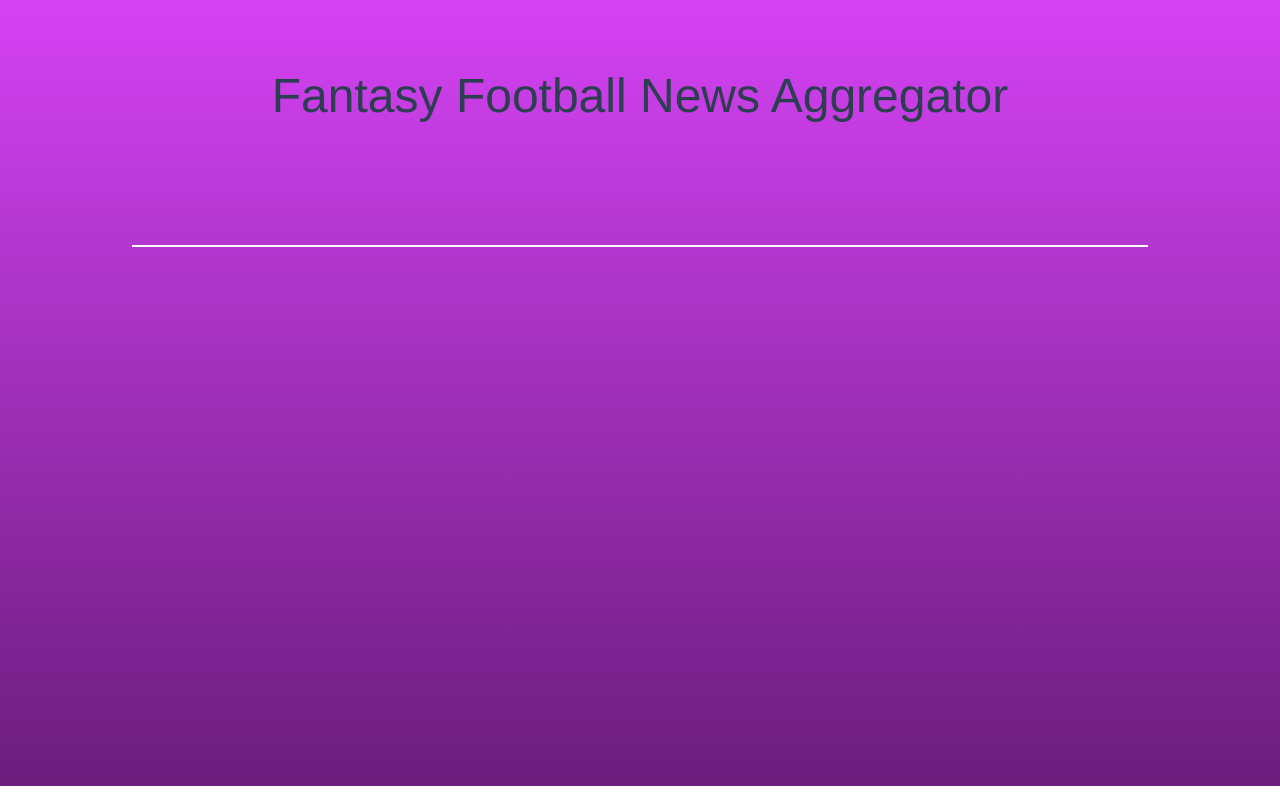
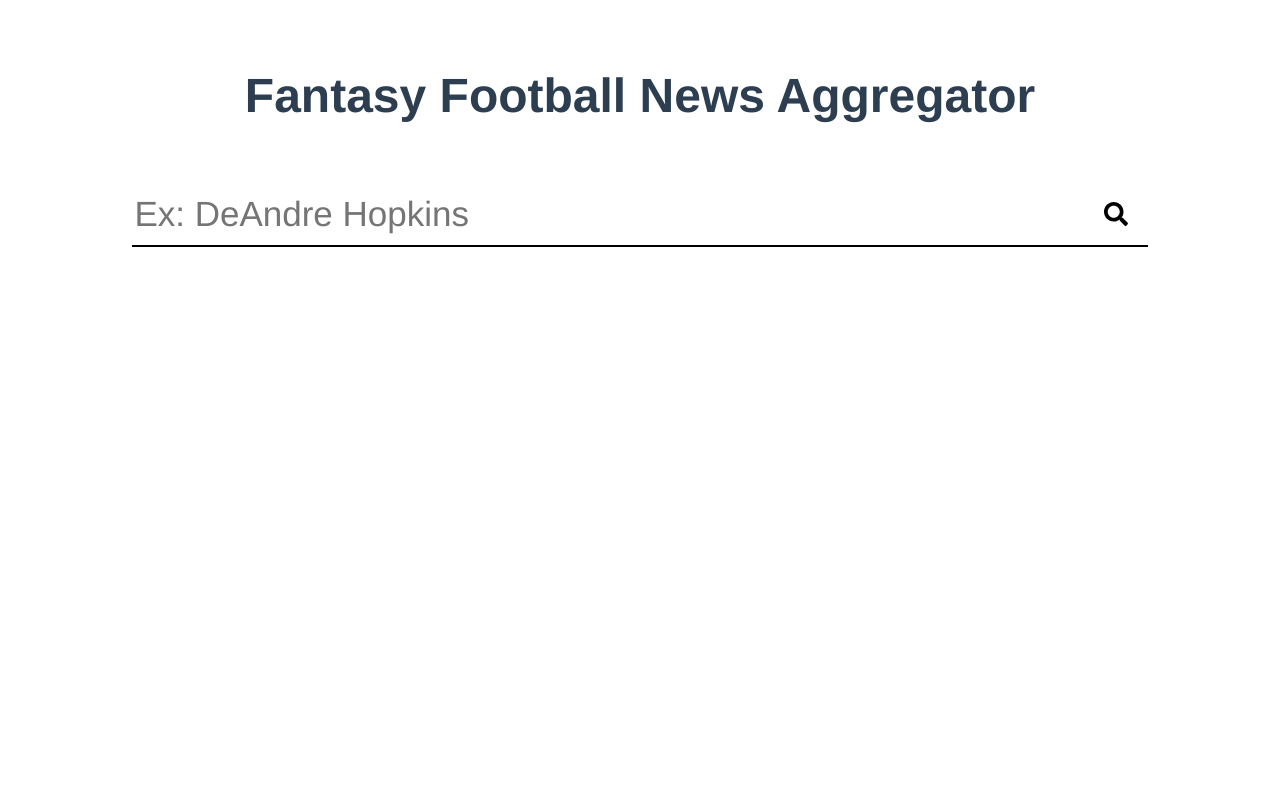
Before and after one commit to pnasciment0/ff-spa, a Vue app: page / in a window 1280 px wide. Built offline with nearby package versions, Linux system fonts and the light colour scheme.

Commit message:
added search button

```diff
--- a/public/index.html
+++ b/public/index.html
@@ -5,11 +5,11 @@
     <meta http-equiv="X-UA-Compatible" content="IE=edge">
     <meta name="viewport" content="width=device-width,initial-scale=1.0">
     <link rel="shortcut icon" href="<%= webpackConfig.output.publicPath %>football.ico">
+    <script defer src="https://use.fontawesome.com/releases/v5.0.8/js/all.js"></script>
     <title>Fantasy Football News Aggregator</title>
   </head>
   <body>
     <div id="app"></div>
-
     <!-- built files will be auto injected -->
   </body>
 </html>
--- a/src/App.vue
+++ b/src/App.vue
@@ -31,7 +31,7 @@ export default {
   padding-bottom: 100px;
 }
 html {
-  background: linear-gradient(#d442f4, #6b1d7c);
+  /*background: linear-gradient(#d442f4, #6b1d7c);*/
   background-repeat: no-repeat;
   min-height: 786px;
 }
@@ -39,5 +39,6 @@ html {
 #main-title {
   font-size: 48px;
   padding: 60px 0px;
+  font-weight: bold;
 }
 </style>
--- a/src/components/SearchBar.vue
+++ b/src/components/SearchBar.vue
@@ -1,6 +1,9 @@
 <template>
     <div class="search-bar-wrapper">
-        <input type="text" class="search-bar">
+        <input placeholder="Ex: DeAndre Hopkins" type="text" class="search-bar">
+        <button type="submit" class="search-button">
+            <i class="fas fa-search"></i>
+        </button>
     </div>
 </template>
 
@@ -11,24 +14,34 @@
 </script>
 
 <style scoped>
+    .search-bar-wrapper {
+        position: relative;
+    }
     .search-bar {
         width: 80%;
         height: 60px;
         background: transparent;
     }
     input[type=text] {
-        font-size: 45px;
+        font-size: 35px;
+        font-family: 'Avenir', Helvetica, Arial, sans-serif;
+        /*font-weight: bold;*/
     }
-    /*input:focus {*/
-        /*!*border: none;*!*/
-        /*border-bottom: 2px;*/
-        /*outline: none;*/
-    /*}*/
     input {
         border-top: none;
         border-left: none;
         border-right: none;
-        border-bottom: 2px white solid;
+        border-bottom: 2px solid #000;
         outline: none;
     }
+    .search-button {
+        position: absolute;
+        bottom: 0px;
+        height: 64px;
+        width: 64px;
+        margin-left: -64px;
+        background:transparent;
+        font-size: 24px;
+        border: none;
+    }
 </style>
```
